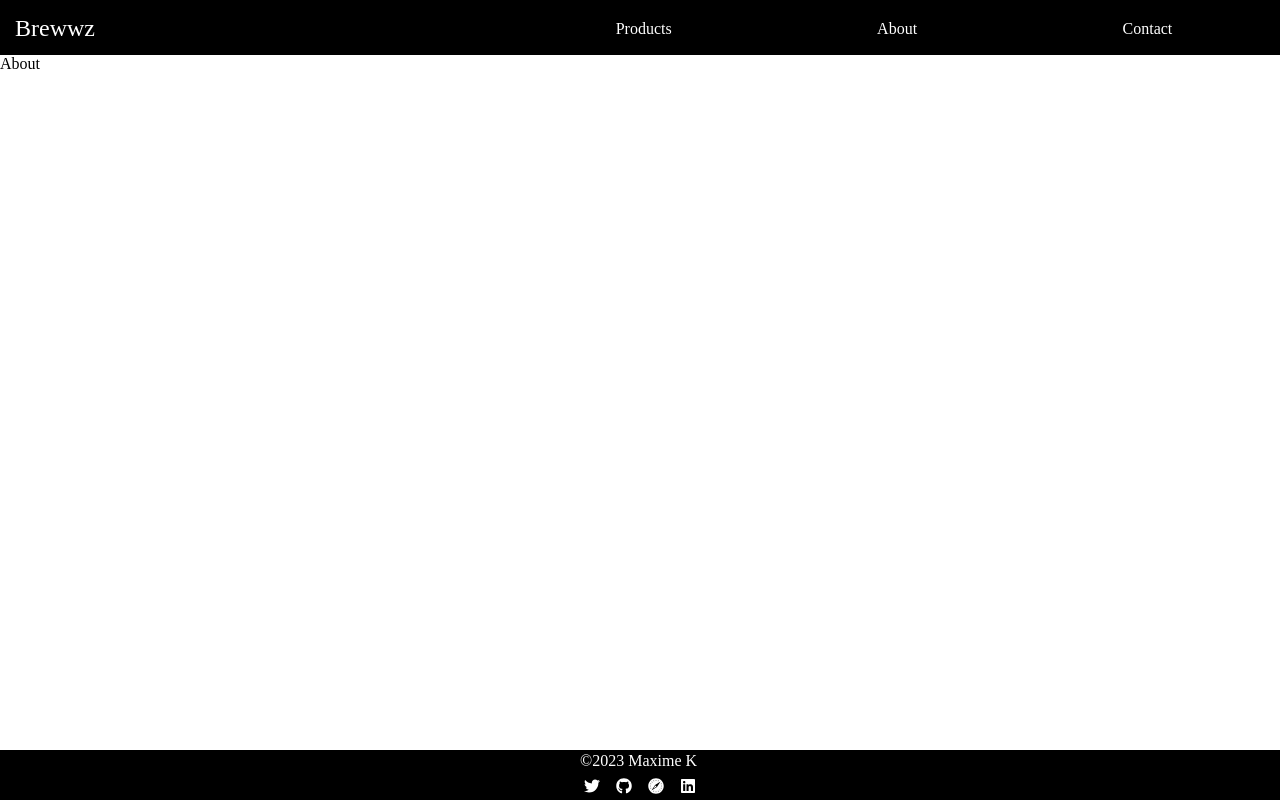
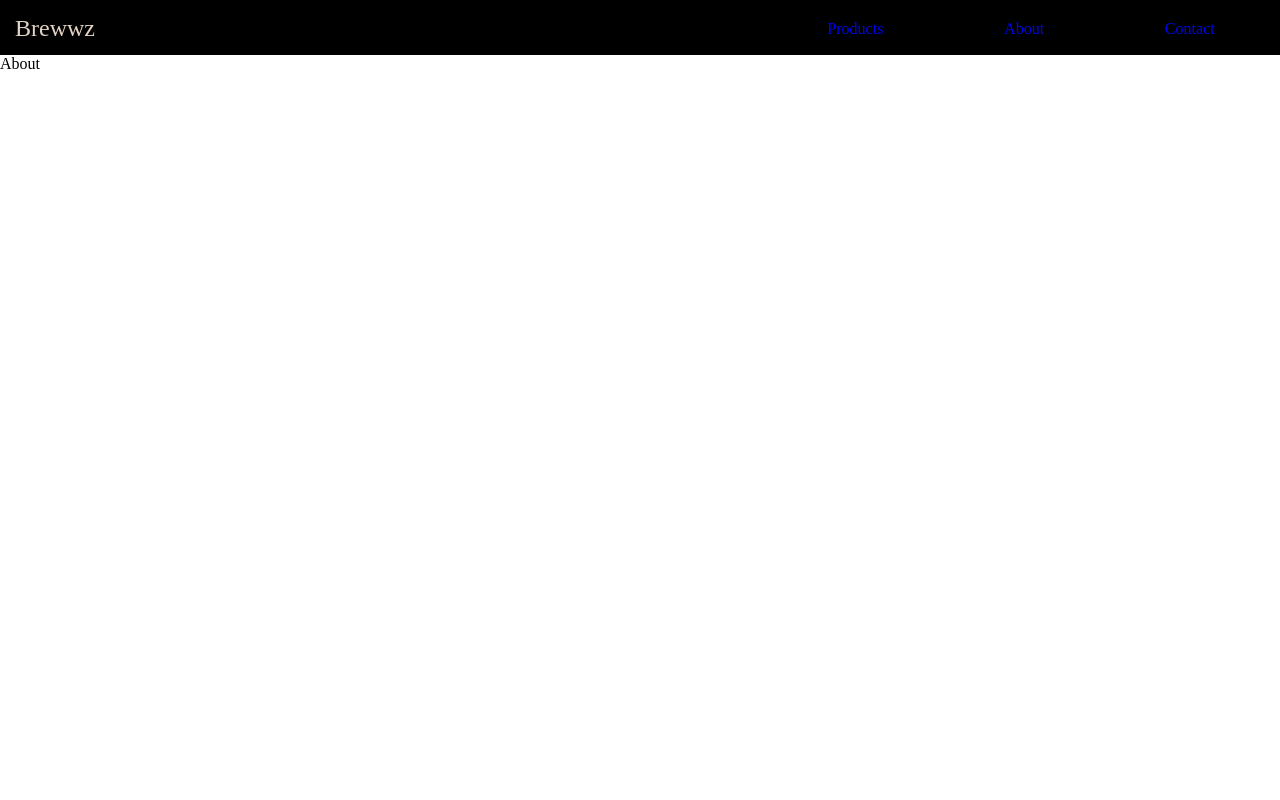
Before and after one commit to MaximeKirch/Brewwz, a React (Vite) app: page /about in a window 1280 px wide. Built offline with nearby package versions, Linux system fonts and the light colour scheme.

Commit message:
feature: home page, router, home product

```diff
--- a/src/App.jsx
+++ b/src/App.jsx
@@ -1,9 +1,11 @@
-import Home from "./Views/Products";
 import React, { useEffect } from "react";
 import "./App.css";
 import { fetchBeers } from "./Redux/Reducers/beersReducer";
 import { useDispatch } from "react-redux";
-import { Box,Text } from "@chakra-ui/react";
+import { Box, Text, Grid, GridItem, Button, Flex, Link } from "@chakra-ui/react";
+import { Link as ReachLink } from "react-router-dom";
+import HomeProduct from "./Components/HomeProduct";
+import MarbleBackground from "./assets/marble.jpg";
 
 function App() {
   const dispatch = useDispatch();
@@ -13,8 +15,35 @@ function App() {
   }, []);
 
   return (
-    <Box>
-      <Text>Hello</Text>
+    <Box
+      width="100vw"
+      height="100vh"
+      backgroundImage={MarbleBackground}
+      backgroundSize="cover"
+    >
+      <Grid templateColumns="1fr 3fr 1fr" gap={6}>
+        <GridItem
+          w="100%"
+          display={{ base: "none", lg: "none", full: "block" }}
+        >
+          <Text>Lateral text left</Text>
+        </GridItem>
+        <GridItem w="100%">
+          <Flex height="80vh" w="100%" justifyContent="center" pt={10}>
+            <HomeProduct />
+          </Flex>
+        </GridItem>
+        <GridItem w="100%">
+          <Flex pt={10} justifyContent="center" alignItems="center" h="80vh">
+            <Link to="/products" as={ReachLink}>
+              {" "}
+              <Button p={20} background="#F2f2f2" border="3px solid #e3c3e3">
+                See our products >{" "}
+              </Button>
+            </Link>
+          </Flex>
+        </GridItem>
+      </Grid>
     </Box>
   );
 }
--- /dev/null
+++ b/src/Components/HomeProduct.jsx
@@ -0,0 +1,48 @@
+import React from "react";
+import { Box, Text, Spinner, Image, Flex, Heading, Button, Link } from "@chakra-ui/react";
+import {Link as ReachLink} from 'react-router-dom'
+import { useSelector } from "react-redux";
+
+export default function HomeProduct() {
+  const beers = useSelector((state) => state.products.beers);
+  const loading = useSelector((state) => state.products.loading);
+
+  console.log(beers, loading);
+
+  return loading === "pending" ? (
+    <Box>
+      <Spinner />
+    </Box>
+  ) : (
+    <Box display='flex' flexDir={['column', 'row', 'row']} w="100%" h="100%" maxH="100%" pt={50} shadow='md'>
+      {beers[0] !== undefined && (
+        <Flex  w="100%">
+          <Box p={5} w="20%" mr={10}>
+            <Image
+              pl={20}
+              src={beers[1].image_url}
+              alt="Beer picture"
+              h='100%'
+             maxH='500px'
+              w="auto"
+            />
+          </Box>
+          <Box px={20} pt={"15%"} display="flex" flexDir="column" shadow="md">
+            <Heading textTransform="uppercase" fontSize="36px" fontWeight="bold" textColor='#000'>
+              {beers[1].name}
+            </Heading>
+            <Text p={2}>{beers[1].tagline}</Text>
+            <Box mt={20} py={20}>
+                <Text fontSize='20px' lineHeight='1.4'>{beers[1].description}</Text>
+            </Box>
+            <Box ml={10}>
+            <Link to={`/detail/${beers[1].id}`}  as={ReachLink}>
+                <Button h={40} w='auto' p={10}> More infos</Button>
+            </Link>
+            </Box>
+          </Box>
+        </Flex>
+      )}
+    </Box>
+  );
+}
--- a/src/Layout/Footer/Footer.jsx
+++ b/src/Layout/Footer/Footer.jsx
@@ -44,11 +44,11 @@ export default function SmallWithSocial() {
     <Box
       bg='#000'
       color='#fff'
-      position="absolute"
+      position="bottom"
       bottom='0'
       width='100%'
       height='50px'
-      display='flex'
+      display='none'
       justifyContent='center'
       >
       <Container
--- a/src/Layout/Header/Header.jsx
+++ b/src/Layout/Header/Header.jsx
@@ -12,22 +12,22 @@ export default function Header() {
         px={5}
         background="#000"
         minHeight="50px"
+        boxShadow="lg"
       >
         <Box
           display="flex"
           flexDirection="row"
-          w="40%"
+          w="60%"
           justifyContent="space-between"
         >
           <Link
             as={ReachLink}
             to="/"
             textDecoration="none"
-            color="white"
             pt={10}
           >
             <Box display="flex" flexDir="row">
-              <Text fontSize={24} px={10}>
+              <Text fontSize={24} px={10} color='#E3D3C3'>
                 Brewwz
               </Text>
             </Box>
@@ -37,7 +37,7 @@ export default function Header() {
         <Box
           display="flex"
           flexDirection={"row"}
-          w="60%"
+          w="40%"
           justifyContent="space-around"
           pt={15}
         >
@@ -45,7 +45,6 @@ export default function Header() {
             as={ReachLink}
             to="/products"
             textDecoration="none"
-            color="white"
           >
             <Text>Products</Text>
           </Link>
@@ -53,7 +52,6 @@ export default function Header() {
             as={ReachLink}
             to="/about"
             textDecoration="none"
-            color="white"
         >
             <Text>About</Text>
           </Link>
@@ -61,7 +59,6 @@ export default function Header() {
             as={ReachLink}
             to="/contact"
             textDecoration="none"
-            color="white"
           >
             <Text>Contact</Text>
           </Link>
--- /dev/null
+++ b/src/Lib/Theme.js
@@ -0,0 +1,21 @@
+import { extendTheme } from '@chakra-ui/react';
+import '@fontsource/raleway/400.css'
+
+const theme = extendTheme({
+    fonts: {
+      heading: "Open Sans, sans-serif",
+      body : "'Raleway', sans-serif",
+      text:  "Raleway, sans-serif"
+    },
+    Link : {
+      baseStyle: {
+        color: '#fff',
+        _hover: {
+          color: '#E3D3C3',
+          borderBottom: '5px solid #E3D3C3'
+      }
+      }
+  },
+  });
+
+  export default theme;
--- a/src/Redux/Reducers/beersReducer.js
+++ b/src/Redux/Reducers/beersReducer.js
@@ -45,7 +45,7 @@ export const { beersLoading, beersSuccess } = beersSlice.actions;
 export const fetchBeers = () => async (dispatch) => {
   try {
     dispatch(beersLoading());
-    const response = await fetch("https://api.sampleapis.com/beers/ale");
+    const response = await fetch("https://api.punkapi.com/v2/beers");
     const data = await response.json();
     dispatch(beersSuccess(data));
   } catch (error) {
--- a/src/Redux/Store/store.js
+++ b/src/Redux/Store/store.js
@@ -4,7 +4,7 @@ import beersReducer, { apiSlice } from "../Reducers/beersReducer";
 
 export const store = configureStore({
   reducer: {
-    beers: beersReducer,
+    products: beersReducer,
   },
   middleware: (getDefaultMiddleware) =>
     getDefaultMiddleware().concat(apiSlice.middleware),
--- a/src/main.jsx
+++ b/src/main.jsx
@@ -11,6 +11,8 @@ import ProductCard from "./Views/ProductCard";
 import ErrorPage from "./Views/ErrorPage";
 import Layout from "./Layout/Layout";
 import Products from "./Views/Products";
+
+import theme from "./Lib/Theme";
 
 const router = createBrowserRouter([
   {
@@ -30,17 +32,15 @@ const router = createBrowserRouter([
       </Layout>
     ),
     errorElement: <ErrorPage />,
-    children: [
+  },
   {
-        path: "products/detail/:id",
+    path: "detail/:id",
     element: (
       <Layout>
         <ProductCard />
       </Layout>
     ),
     errorElement: <ErrorPage />,
-        },
-      ],
   },
   {
     path: "contact",
@@ -62,18 +62,13 @@ const router = createBrowserRouter([
   },
 ]);
 
-const theme = extendTheme({
-  fonts: {
-    heading: `"Open Sans", sans-serif`,
-    body: `"Raleway", sans-serif'`,
-  },
-});
 
 ReactDOM.createRoot(document.getElementById("root")).render(
   <React.StrictMode>
     <Provider store={store}>
       <RouterProvider router={router}>
-        <ChakraProvider theme={theme}></ChakraProvider>
+        <ChakraProvider theme={theme}>
+        </ChakraProvider>
       </RouterProvider>
     </Provider>
   </React.StrictMode>
```
Also changed, not shown: src/assets/marble.jpg (added). Lines whose indentation alone changed are shown as unchanged.
